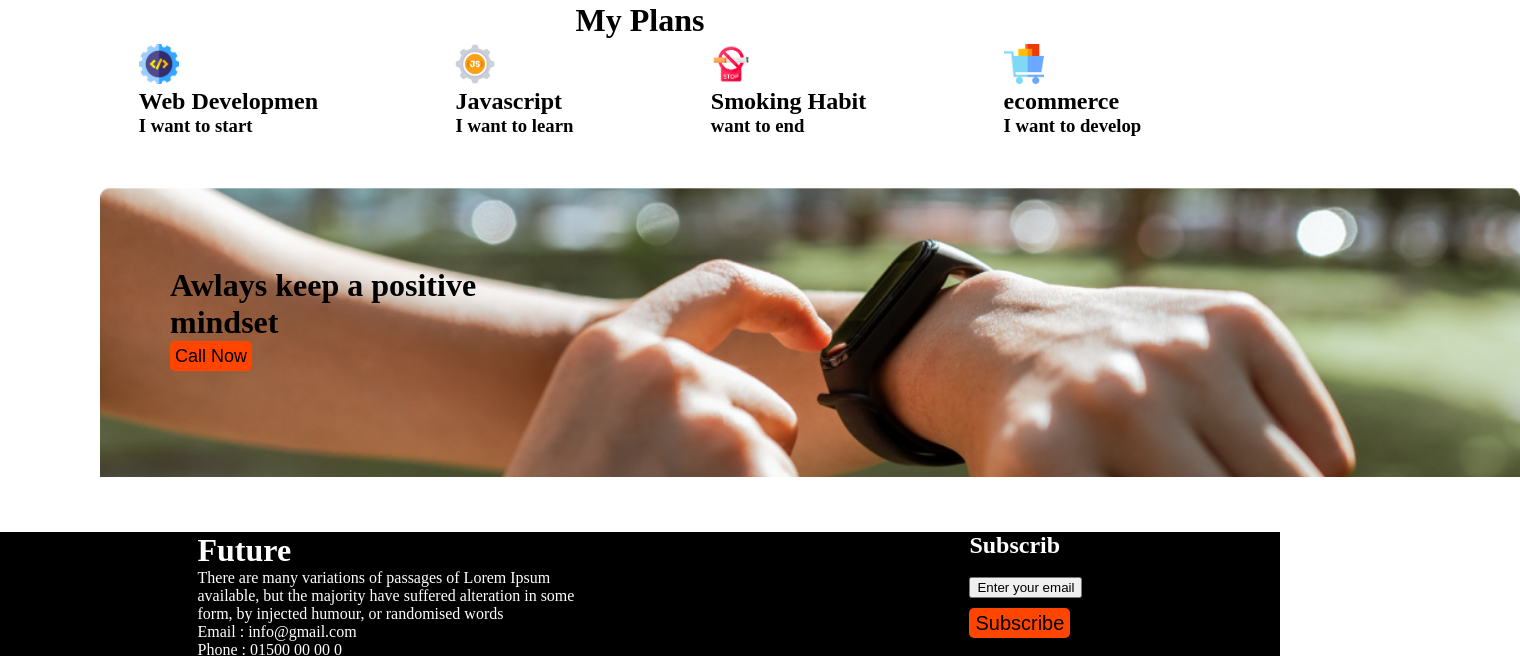
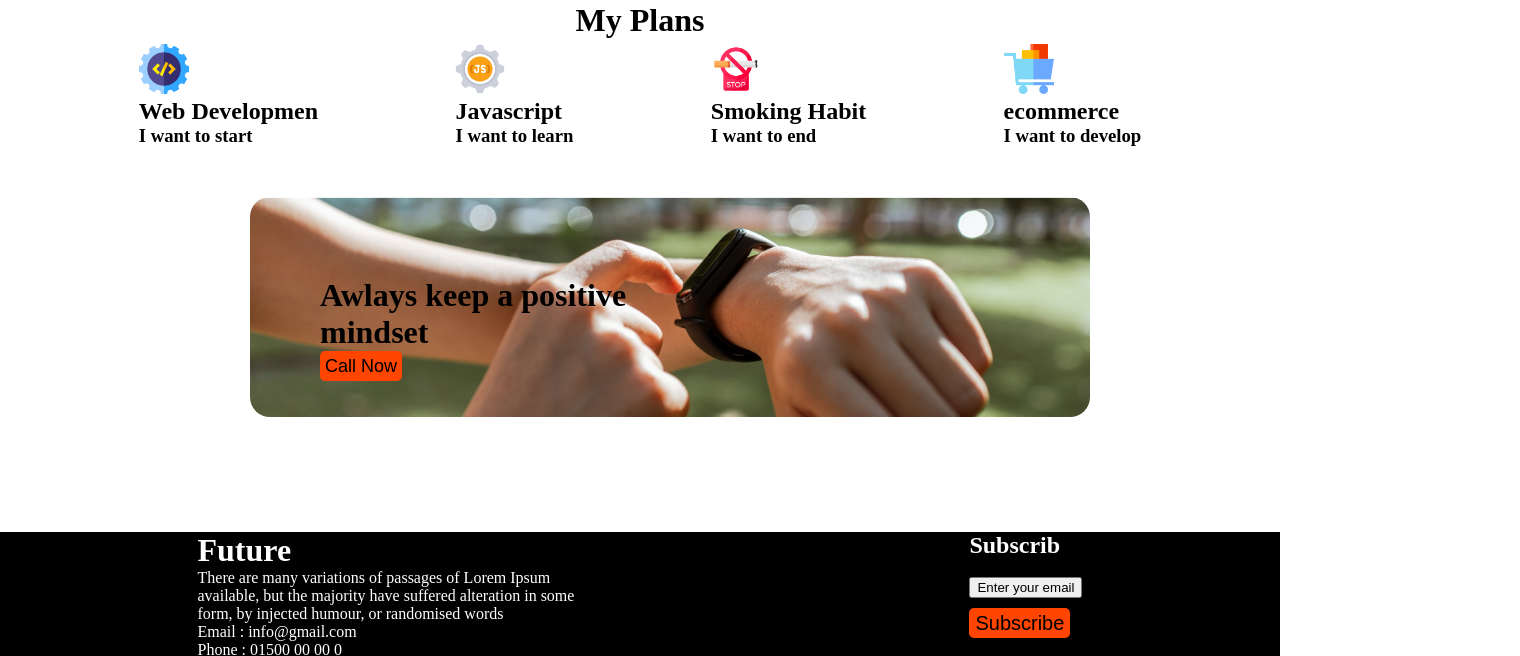
Before and after one commit to rkarifinrasel/new-year-repo, a plain HTML site: page index.html in a window 1280 px wide. Shown: the part 1018-1674 px from the top of the page, 1520 px wide, since content can reach past the window. Drawn offline with Linux system fonts and the light colour scheme.

Commit message:
change commit

```diff
--- a/index.html
+++ b/index.html
@@ -61,7 +61,7 @@
         <div>
             <img class="image-icon"src="images/icons/smoke.png">
             <h2>Smoking Habit</h2>
-            <h3> want to end</h3>
+            <h3>I want to end</h3>
         </div>
         <div>
             <img class="image-icon"src="images/icons/ecom.png">
--- a/new year.css
+++ b/new year.css
@@ -102,15 +102,16 @@ main{
     .indor{
 
         background-size: cover;
-        height: 150px;
-        width: 100%;
-        margin-left: 100px;
+        height: 80px;
+        width: 700px;
+        margin-left: 250px;
         margin-top: 50px;
-       margin-right: 150px;
+       margin-right: 200px;
         margin-bottom: 250px;
        padding: 70px;
        backface-visibility: visible;
  background-image: url("images/watch.png");
+    border-radius: 20px;
     }
     .positive{
         margin-top: 10px;
@@ -118,8 +119,9 @@ main{
 
     }
     .image-icon{
-        height:40px;
-        width: 40px;
+        height:50px;
+        width: 50px;
+        align-items: center;
     }
     footer{
 
```
Also changed, not shown: images/check-mark.png (added).
